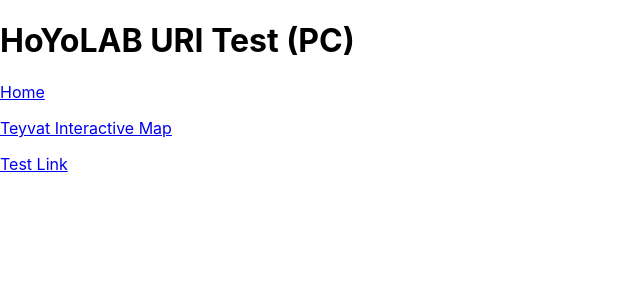
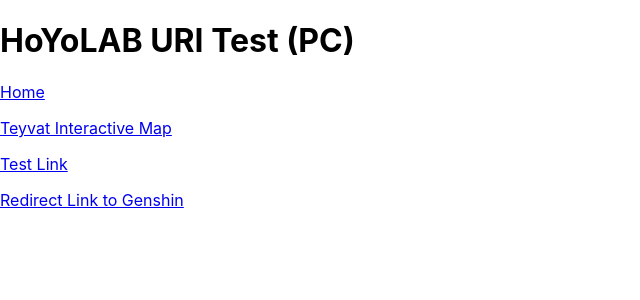
Before and after one commit to studiobutter/uri-test, a React (Create React App) app: page /#/hoyolab in a window 1280 px wide. Shown: the top 300 px of the page, without its empty margins (0-640 px from the left). Built offline with nearby package versions, Linux system fonts and the light colour scheme.

Commit message:
Pls work

```diff
--- a/src/pages/hoyolab.js
+++ b/src/pages/hoyolab.js
@@ -32,6 +32,10 @@
          Test Link
       </a>
       <p></p>
+      <a href="hoyolab://openURL?url=https://studiobutter.github.io/event-redirects/event/genshin?isOpenSystemBrowser=true">
+         Redirect Link to Genshin
+      </a>
+      <p></p>
     </div>
   );
 }
```
